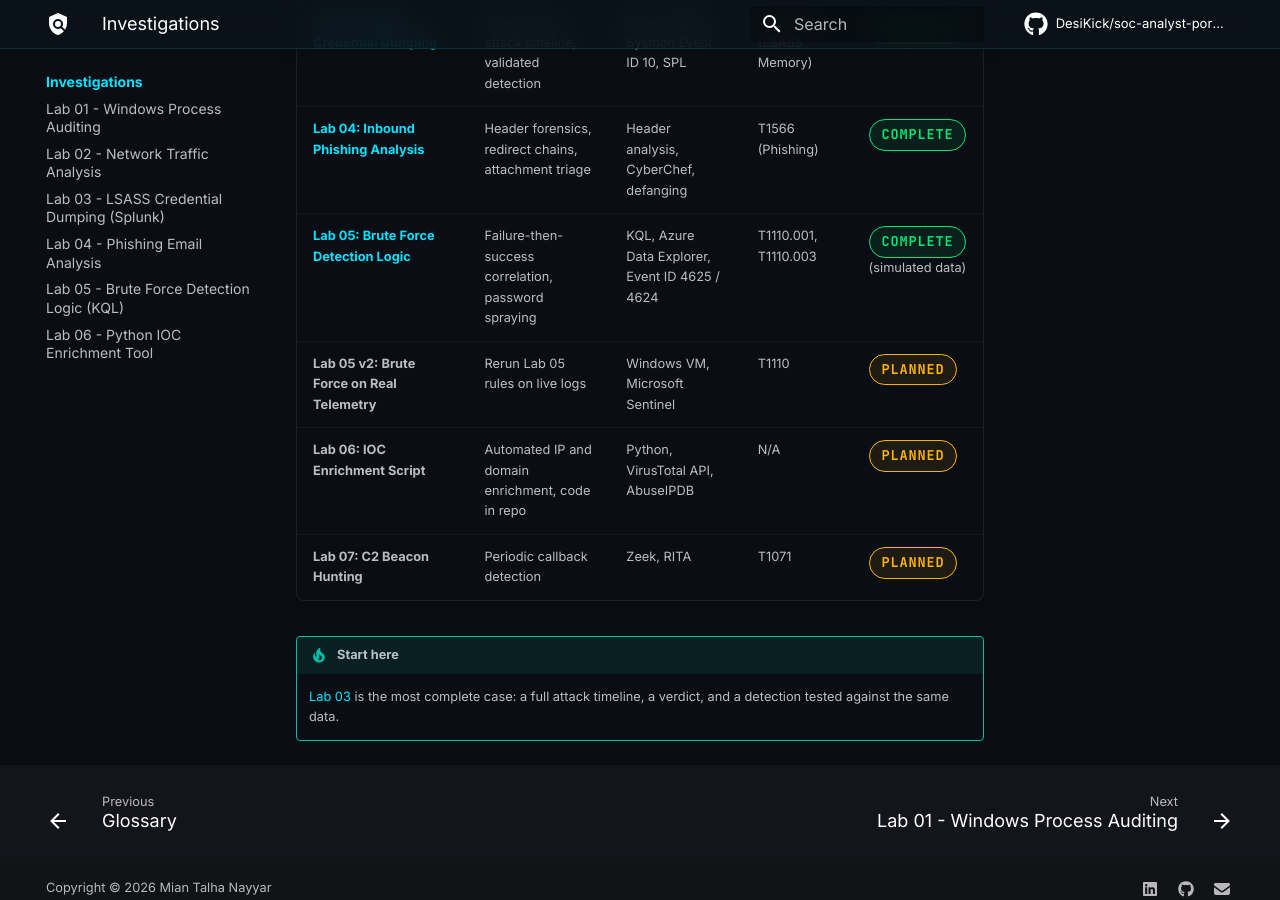
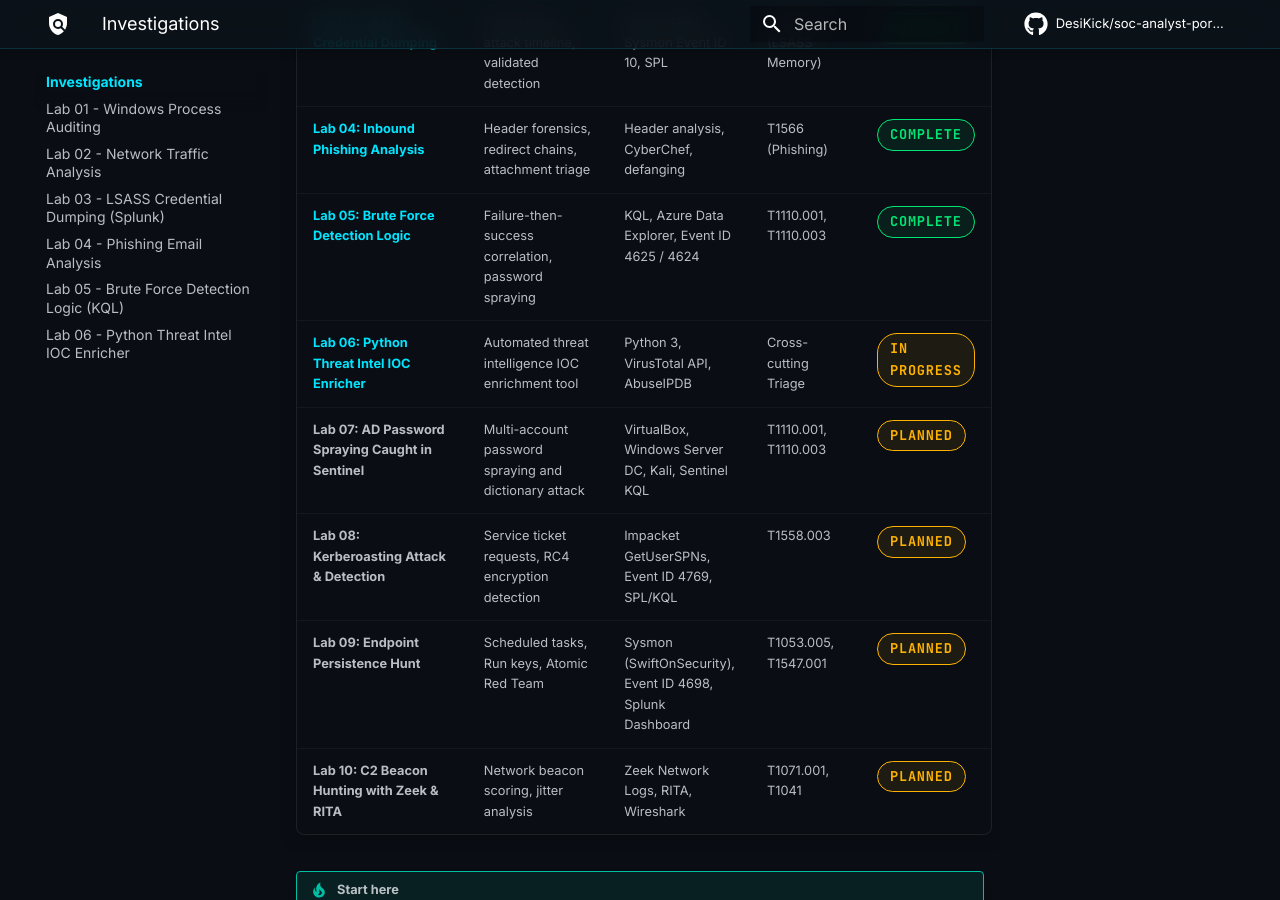
Before and after one commit to DesiKick/soc-analyst-portfolio, an MkDocs documentation site: the page built from docs/investigations/index.md, in a window 1280 px wide and 900 px high, scrolled down 651 px. Built offline with MkDocs 1.6.1 and Material for MkDocs 9.7.7, drawn with Linux system fonts in a browser that asks for light colours; comment, search, counter and statistics services are not loaded.

Commit message:
Synchronize 10-lab roadmap across site, register Lab 06 in nav, and balance featured cards

```diff
--- a/docs/investigations/index.md
+++ b/docs/investigations/index.md
@@ -1,7 +1,6 @@
 # Investigations
 
-Each lab documents one case from raw telemetry to a verdict and a detection. New here? Start with the [Foundations](../foundations/lab-environment.md) pages. Raw evidence is in the repo's [`evidence/`](https://github.com/DesiKick/soc-analyst-portfolio/tree/main/evidence) folder.
-
+Each lab documents one case from raw telemetry to a verdict and a detection. New here? Start with the [Foundations](../foundations/what-a-soc-does.md) pages. Raw evidence is in the repo's [`evidence/`](https://github.com/DesiKick/soc-analyst-portfolio/tree/main/evidence) folder.
 
 | Investigation | Focus Area / Techniques | Telemetry & Tooling | MITRE ATT&CK Mapping | Status |
 | :--- | :--- | :--- | :--- | :--- |
@@ -9,10 +8,12 @@
 | **[Lab 02: Network Traffic Analysis](lab-02-network-traffic.md)** | PCAP triage, HTTP stream reconstruction, client fingerprinting | Wireshark, Follow TCP Stream | T1071 (Application Layer Protocol) | <span class="pill done">Complete</span> |
 | **[Lab 03: LSASS Credential Dumping](lab-03-splunk-lsass.md)** | Threat hunt, attack timeline, validated detection | Splunk SIEM, Sysmon Event ID 10, SPL | T1003.001 (LSASS Memory) | <span class="pill done">Complete</span> |
 | **[Lab 04: Inbound Phishing Analysis](lab-04-phishing-analysis.md)** | Header forensics, redirect chains, attachment triage | Header analysis, CyberChef, defanging | T1566 (Phishing) | <span class="pill done">Complete</span> |
-| **[Lab 05: Brute Force Detection Logic](lab-05-sentinel-bruteforce.md)** | Failure-then-success correlation, password spraying | KQL, Azure Data Explorer, Event ID 4625 / 4624 | T1110.001, T1110.003 | <span class="pill done">Complete</span> (simulated data) |
-| **Lab 05 v2: Brute Force on Real Telemetry** | Rerun Lab 05 rules on live logs | Windows VM, Microsoft Sentinel | T1110 | <span class="pill wip">Planned</span> |
-| **Lab 06: IOC Enrichment Script** | Automated IP and domain enrichment, code in repo | Python, VirusTotal API, AbuseIPDB | N/A | <span class="pill wip">Planned</span> |
-| **Lab 07: C2 Beacon Hunting** | Periodic callback detection | Zeek, RITA | T1071 | <span class="pill wip">Planned</span> |
+| **[Lab 05: Brute Force Detection Logic](lab-05-sentinel-bruteforce.md)** | Failure-then-success correlation, password spraying | KQL, Azure Data Explorer, Event ID 4625 / 4624 | T1110.001, T1110.003 | <span class="pill done">Complete</span> |
+| **[Lab 06: Python Threat Intel IOC Enricher](lab-06-python-enrichment.md)** | Automated threat intelligence IOC enrichment tool | Python 3, VirusTotal API, AbuseIPDB | Cross-cutting Triage | <span class="pill wip">In Progress</span> |
+| **Lab 07: AD Password Spraying Caught in Sentinel** | Multi-account password spraying and dictionary attack | VirtualBox, Windows Server DC, Kali, Sentinel KQL | T1110.001, T1110.003 | <span class="pill wip">Planned</span> |
+| **Lab 08: Kerberoasting Attack & Detection** | Service ticket requests, RC4 encryption detection | Impacket GetUserSPNs, Event ID 4769, SPL/KQL | T1558.003 | <span class="pill wip">Planned</span> |
+| **Lab 09: Endpoint Persistence Hunt** | Scheduled tasks, Run keys, Atomic Red Team | Sysmon (SwiftOnSecurity), Event ID 4698, Splunk Dashboard | T1053.005, T1547.001 | <span class="pill wip">Planned</span> |
+| **Lab 10: C2 Beacon Hunting with Zeek & RITA** | Network beacon scoring, jitter analysis | Zeek Network Logs, RITA, Wireshark | T1071.001, T1041 | <span class="pill wip">Planned</span> |
 
 !!! tip "Start here"
     [Lab 03](lab-03-splunk-lsass.md) is the most complete case: a full attack timeline, a verdict, and a detection tested against the same data.
--- a/mkdocs.yml
+++ b/mkdocs.yml
@@ -85,6 +85,6 @@
       - "Lab 03 - LSASS Credential Dumping (Splunk)": investigations/lab-03-splunk-lsass.md
       - "Lab 04 - Phishing Email Analysis": investigations/lab-04-phishing-analysis.md
       - "Lab 05 - Brute Force Detection Logic (KQL)": investigations/lab-05-sentinel-bruteforce.md
-      - "Lab 06 - Python IOC Enrichment Tool": investigations/lab-06-python-enrichment.md
+      - "Lab 06 - Python Threat Intel IOC Enricher": investigations/lab-06-python-enrichment.md
   - Detections: detections.md
   - About & Contact: about.md
```
Also changed, not shown: docs/index.md (+11 -2 lines).
